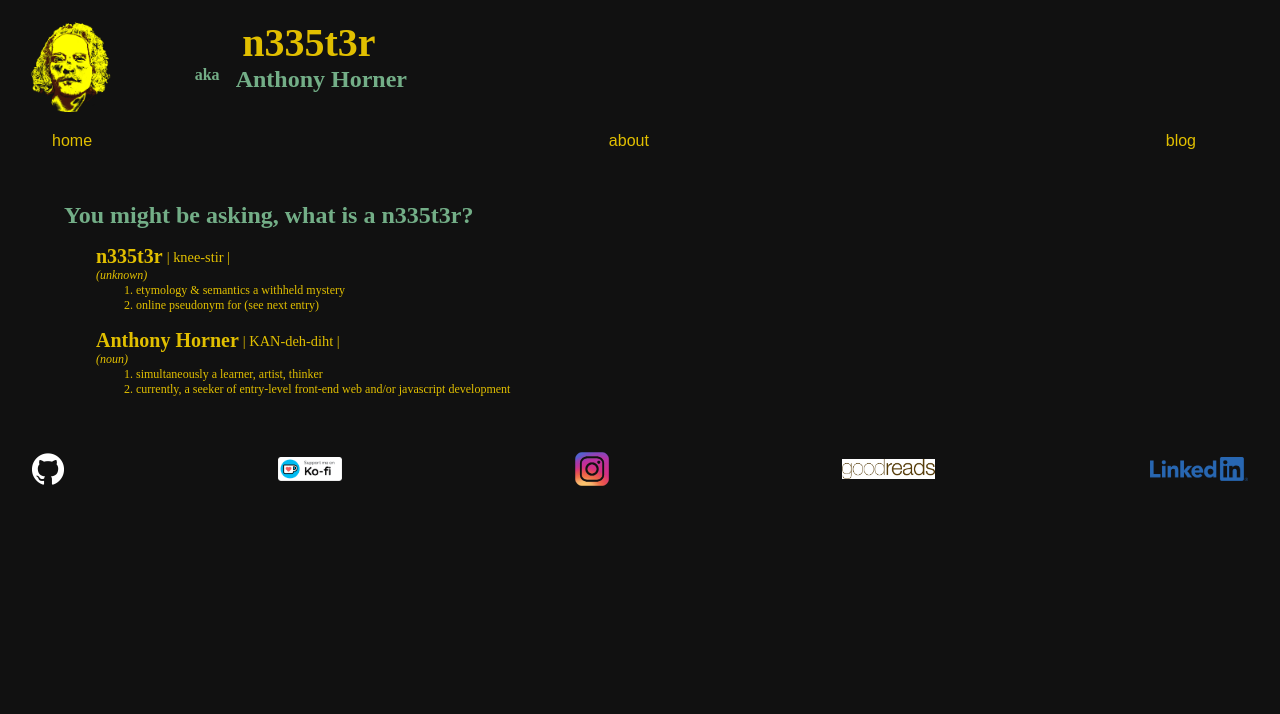
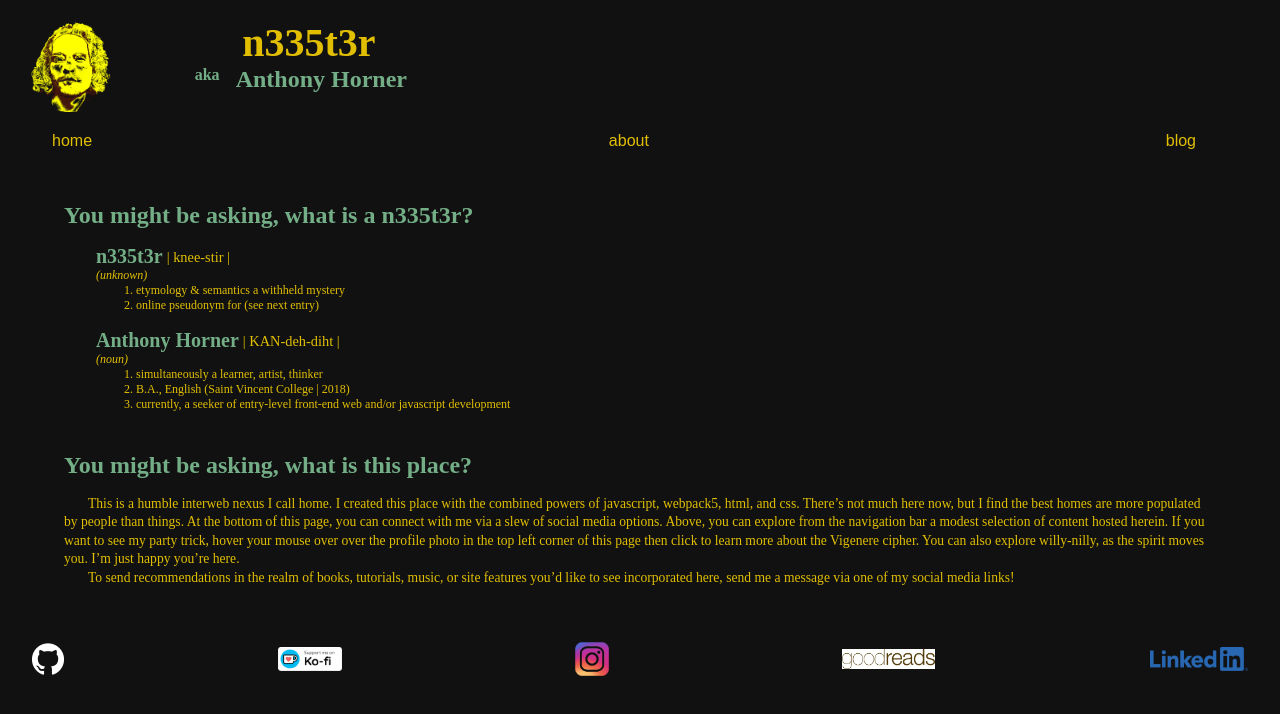
Before and after one commit to N335T3R/n335t3r.github.io, a website built with webpack: page src/template.html in a window 1280 px wide. Both pictures are taken after a click on the item "about". Built offline with nearby package versions, Linux system fonts and the light colour scheme; a web font is replaced by a local one.

Commit message:
about section2 added

```diff
--- a/src/pages/about.js
+++ b/src/pages/about.js
@@ -15,7 +15,7 @@ export default function populateAbout() {
     aboutContent.appendChild(whoAmI);
 
     const q1 = document.createElement('h3');
-    q1.classList.add('q1');
+    q1.classList.add('question');
     whoAmI.appendChild(q1);
     q1.textContent = "You might be asking, what is a n335t3r?";
 
@@ -88,7 +88,10 @@ export default function populateAbout() {
     antLine1.textContent = "simultaneously a learner, artist, thinker";
     const antLine2 = document.createElement('li');
     antDefLines.appendChild(antLine2);
-    antLine2.textContent = "currently, a seeker of entry-level front-end web and/or javascript development";
+    antLine2.textContent = "B.A., English (Saint Vincent College | 2018)";
+    const antLine3 = document.createElement('li');
+    antDefLines.appendChild(antLine3);
+    antLine3.textContent = "currently, a seeker of entry-level front-end web and/or javascript development";
 
 
 
@@ -100,9 +103,25 @@ export default function populateAbout() {
     whereAmI.classList.add('whereAmI');
     aboutContent.appendChild(whereAmI);
 
+    const q2 = document.createElement('h3');
+    q2.classList.add('question');
+    whereAmI.appendChild(q2);
+    q2.textContent = "You might be asking, what is this place?";
+
+    const whereAnswer = document.createElement('div');
+    whereAnswer.classList.add('whereAnswer');
+    whereAmI.appendChild(whereAnswer);
+
+
+    const whereP1 = document.createElement('p');
+    whereAnswer.appendChild(whereP1);
+    whereP1.textContent = "This is a humble interweb nexus I call home. I created this place with the combined powers of javascript, webpack5, html, and css. There’s not much here now, but I find the best homes are more populated by people than things. At the bottom of this page, you can connect with me via a slew of social media options. Above, you can explore from the navigation bar a modest selection of content hosted herein. If you want to see my party trick, hover your mouse over over the profile photo in the top left corner of this page then click to learn more about the Vigenere cipher. You can also explore willy-nilly, as the spirit moves you. I’m just happy you’re here.";
+    const whereP2 = document.createElement('p');
+    whereAnswer.appendChild(whereP2);
+    whereP2.textContent = "To send recommendations in the realm of books, tutorials, music, or site features you’d like to see incorporated here, send me a message via one of my social media links!";
 
     // Contact
     const contact = document.createElement('div');
-    contact.classList.add('contact');
+    contact.classList.add('aboutQuestion');
     aboutContent.appendChild(contact);
 }
--- a/src/styles.css
+++ b/src/styles.css
@@ -155,10 +155,11 @@ nav > * {
     display: block;
     margin: 3rem;
 }
-.whoAmI {
+.aboutQuestion {
     margin: 1rem 0 1rem 0;
 }
-.q1 {
+.question {
+    margin: 2.5rem 0 0 0;
     color: var(--cambridge);
 }
 .defNeester {
@@ -170,6 +171,7 @@ nav > * {
 }
 .nee {
     margin: 0 0.25rem 0 0;
+    color: var(--cambridge);
 }
 .neePronunc {
     font-size: 0.9rem;
@@ -184,6 +186,18 @@ nav > * {
 }
 .neeDefLines > li {
     font-size: 0.75rem;
+}
+
+/* whereAmI */
+.whereAnswer {
+    margin: 1rem 0 0 0;
+}
+.whereAnswer > p {
+    color: var(--amber);
+    font-size: 0.85rem;
+    font-family: 'Times New Roman', Times, serif;
+    line-height: 1.15rem;
+    text-indent: 1.5rem;
 }
 
 /* END about */
```
